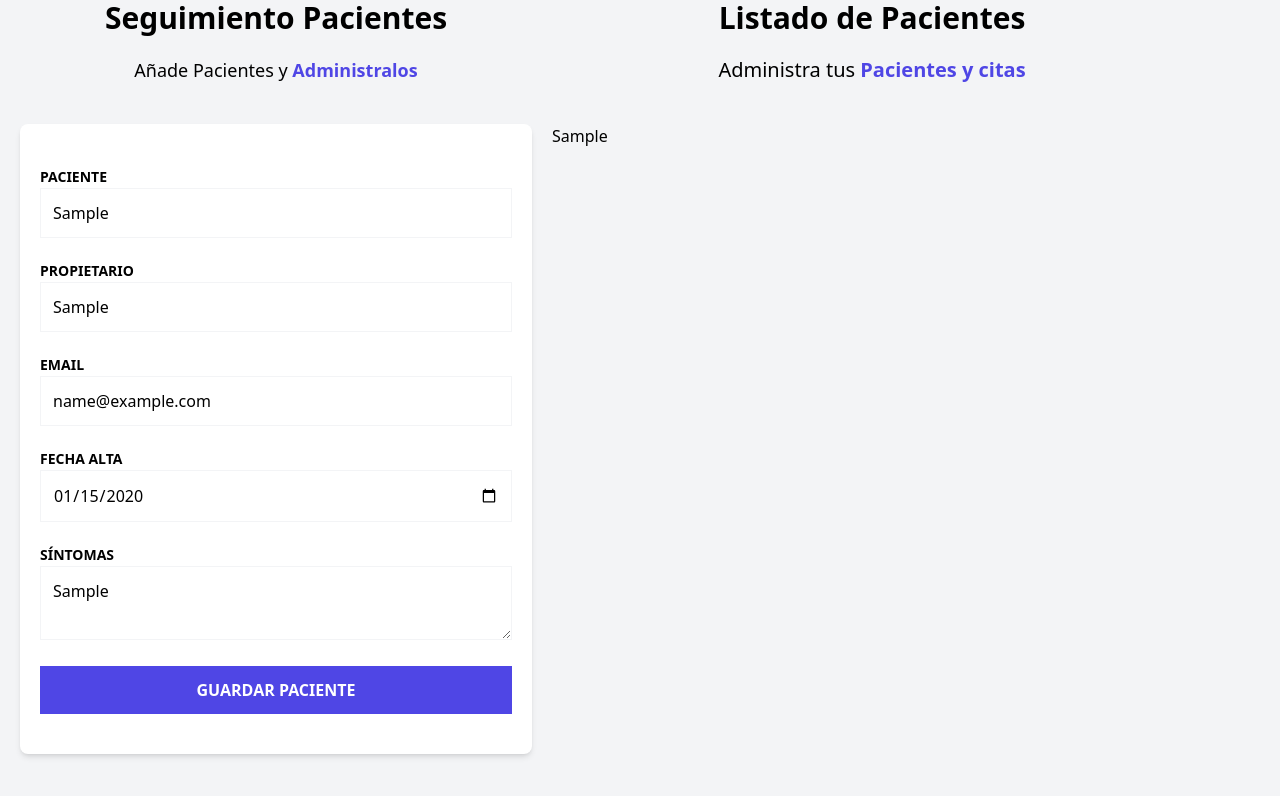
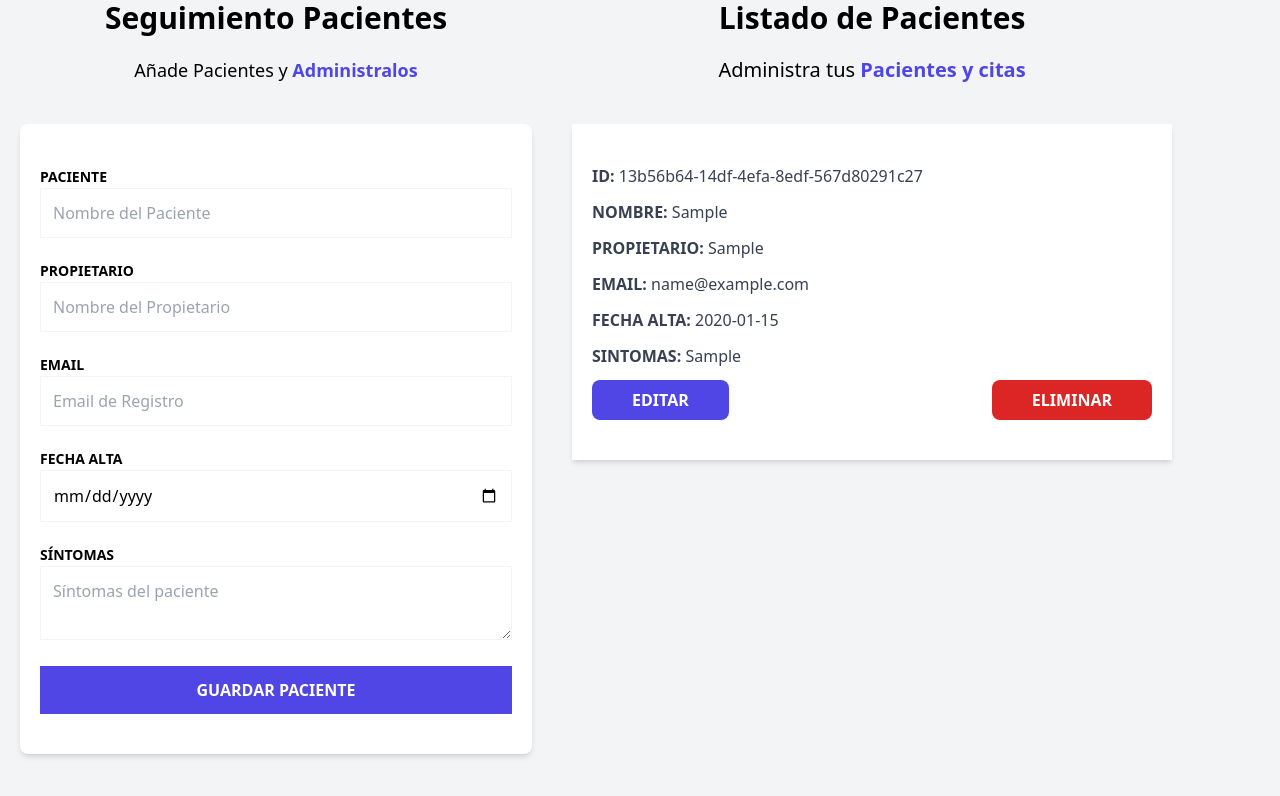
Before and after one commit to Lilian1306/Pacientes-Zustand, a React (Vite) app: page / in a window 1280 px wide. Both pictures are taken after typing "Sample", "Sample", "name@example.com", "2020-01-15", "Sample" into the empty fields and a click on the input "Guardar Paciente". Shown: the part 224-1020 px from the top of the page. Built offline with nearby package versions, Linux system fonts and the light colour scheme.

Commit message:
reseteando el store

```diff
--- /dev/null
+++ b/src/components/PatientDetailItem.tsx
@@ -0,0 +1,16 @@
+
+
+type PatientDetailItemProps = {
+    label: string
+    data: string
+}
+
+function PatientDetailItem({label, data}: PatientDetailItemProps) {
+  return (
+    <p className="font-bold mb-3 text-gray-700 uppercase">{label}: {''}
+    <span className="font-normal normal-case ">{data}</span>
+    </p>
+  )
+}
+
+export default PatientDetailItem
--- a/src/components/PatientDetails.tsx
+++ b/src/components/PatientDetails.tsx
@@ -1,13 +1,40 @@
 import type { Patient } from "../types"
+import PatientDetailItem from "./PatientDetailItem"
+import { usePantientStore } from "../store"
 
 type PatientDetailsProps = {
     patient: Patient
 }
 
 function PatientDetails({patient} : PatientDetailsProps) {
+
+   const deletePatient = usePantientStore((state) => state.deletePatient)
+   const getPatientById = usePantientStore((state) => state.getPatientById)
+
   return (
-    <div>
-      {patient.name}
+    <div className="mx-5 my-10 px-5 py-10 bg-white shadow-md rounded-sl">
+       <PatientDetailItem label="ID" data={patient.id}/>
+       <PatientDetailItem label='Nombre' data={patient.name}/>
+       <PatientDetailItem label="Propietario" data={patient.caretaker}/>
+       <PatientDetailItem label='Email' data={patient.email}/>
+       <PatientDetailItem label='Fecha Alta' data={patient.date.toString()}/>
+       <PatientDetailItem label='Sintomas' data={patient.symptoms}/>
+
+       <div className="flex flex-col lg:flex-row justify-between gap-3 mt-3">
+         <button
+            type='button'
+            className="py-2 px-10 bg-indigo-600 hover:bg-indigo-700 text-white uppercase rounded-lg font-bold"
+            onClick={() => getPatientById(patient.id)}>
+            Editar
+         </button>
+
+         <button
+            type="button"
+            className="py-2 px-10 bg-red-600 hover:bg-red-700 text-white uppercase rounded-lg font-bold"
+            onClick={() => deletePatient(patient.id)}>
+            Eliminar
+         </button>
+       </div>
     </div>
   )
 }
--- a/src/components/PatientForm.tsx
+++ b/src/components/PatientForm.tsx
@@ -2,14 +2,35 @@ import { useForm } from 'react-hook-form'
 import Error from './Error'
 import type { DraftPatient } from '../types'
 import { usePantientStore } from '../store'
+import { useEffect } from 'react'
 
 
 export default function PatientForm() {
 
     const  addPatient = usePantientStore(state => state.addPatient)
-    const { register, handleSubmit, formState: {errors} } = useForm<DraftPatient>()
+    const activeId = usePantientStore(state => state.activeId)
+    const patients = usePantientStore(state => state.patients)
+
+
+    const { register, handleSubmit, setValue ,formState: {errors}, reset } = useForm<DraftPatient>()
+
+       useEffect(() => {
+         if(activeId) {
+             const activePatient = patients.filter(patient => patient.id === activeId)[0]
+             setValue('name', activePatient.name)
+             setValue('caretaker', activePatient.caretaker)
+             setValue('email', activePatient.email)
+             setValue('date', activePatient.date)
+             setValue('symptoms', activePatient.symptoms)
+         }
+
+       },[activeId])
+
+
     const registerPatient = (data: DraftPatient) => {
         addPatient(data)
+
+        reset() // Reset, para reiniciar o resetear el formulario
     }
 
     return (
--- a/src/components/PatientList.tsx
+++ b/src/components/PatientList.tsx
@@ -5,7 +5,6 @@ function PatientList() {
 
   const patients = usePantientStore(state => state.patients)
 
-  console.log(patients)
   return (
     <div className="md:w-1/2 lg:3/5 md:h-screen overflow-y-scroll">
        {patients.length ? (
--- a/src/store.ts
+++ b/src/store.ts
@@ -1,22 +1,38 @@
 import { create } from 'zustand'
+import { devtools} from 'zustand/middleware'
 import { v4 as uuidv4 } from 'uuid'
 import { DraftPatient, Patient } from './types'
 
 
 type PatientState = {
     patients: Patient[]
+    activeId: Patient['id']
     addPatient: (data: DraftPatient) => void
+    deletePatient: (id: Patient['id']) => void
+    getPatientById: (id: Patient['id']) => void
 }
 
 const createPatient = (patient: DraftPatient) : Patient => {
     return { ...patient, id: uuidv4()}
 }
-export const usePantientStore = create<PatientState>((set) => ({
+export const usePantientStore = create<PatientState>()(
+  devtools((set) => ({
     patients: [],
+    activeId: '',
     addPatient: (data) => {
         const newPatient = createPatient(data)
         set((state) => ({
            patients: [...state.patients, newPatient]
         }))
+    },
+    deletePatient: (id) => {
+        set((state) => ({
+            patients: state.patients.filter(patient => patient.id !== id )
+        }))
+    },
+    getPatientById: (id) => {
+        set(() => ( {
+            activeId: id
+        }))
     }
-}))
+})))
```
